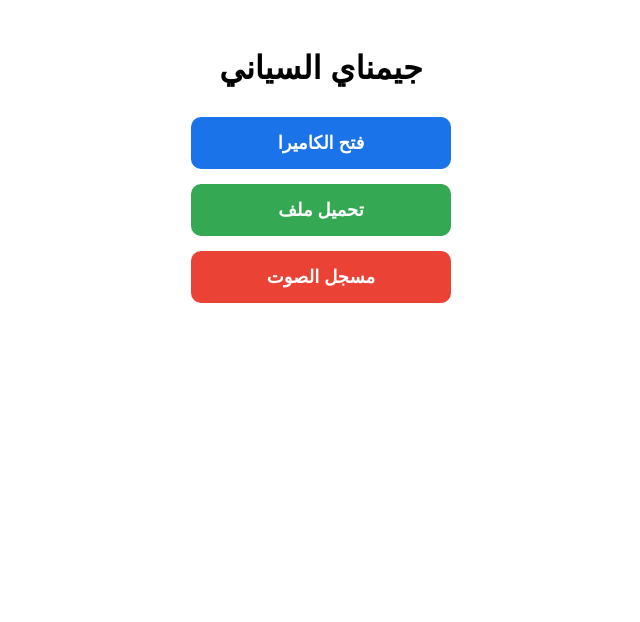
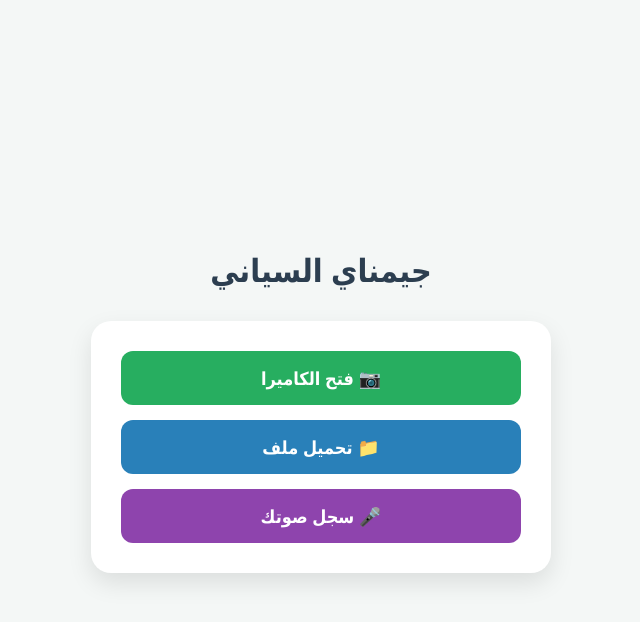
Before and after one commit to abdulbaqi-sayani/MyGeminiApp, a plain HTML site: page index.html in a window 1280 px wide. Shown: the whole page, without its empty margins (319-959 px from the left). Drawn offline with Linux system fonts and the light colour scheme.

Commit message:
Update index.html

```diff
--- a/index.html
+++ b/index.html
@@ -4,21 +4,66 @@
     <meta charset="UTF-8">
     <meta name="viewport" content="width=device-width, initial-scale=1.0">
     <title>جيمناي السياني</title>
+
     <link rel="manifest" href="manifest.json">
     <link rel="icon" href="icon.png" type="image/png">
+    <link rel="apple-touch-icon" href="icon.png">
+
     <style>
-        body { font-family: sans-serif; text-align: center; padding: 20px; }
-        .controls { display: flex; flex-direction: column; gap: 15px; align-items: center; margin-top: 30px; }
+        body {
+            font-family: 'Segoe UI', Tahoma, Geneva, Verdana, sans-serif;
+            background-color: #f4f7f6;
+            margin: 0;
+            display: flex;
+            flex-direction: column;
+            align-items: center;
+            justify-content: center;
+            height: 100vh;
+            color: #333;
+        }
+
+        h1 {
+            color: #2c3e50;
+            margin-bottom: 30px;
+        }
+
+        .container {
+            background: white;
+            padding: 30px;
+            border-radius: 20px;
+            box-shadow: 0 10px 25px rgba(0,0,0,0.1);
+            display: flex;
+            flex-direction: column;
+            gap: 15px;
+            width: 80%;
+            max-width: 400px;
+        }
+
         .btn {
-            padding: 15px 30px;
-            width: 200px;
-            cursor: pointer;
-            border: none;
-            border-radius: 10px;
-            background-color: #1a73e8;
-            color: white;
+            display: block;
+            padding: 15px;
+            text-align: center;
+            border-radius: 12px;
             font-size: 18px;
             font-weight: bold;
+            cursor: pointer;
+            transition: transform 0.2s, opacity 0.2s;
+            border: none;
+            color: white;
+            text-decoration: none;
+        }
+
+        .btn:active {
+            transform: scale(0.98);
+        }
+
+        /* ألوان مستوحاة من الصورة العلمية */
+        .btn-camera { background-color: #27ae60; } /* أخضر كيميائي */
+        .btn-upload { background-color: #2980b9; } /* أزرق تقني */
+        .btn-audio  { background-color: #8e44ad; } /* بنفسجي للمسجل */
+
+        input[type="file"] {
+            display: none;
         }
     </style>
 </head>
@@ -26,20 +71,20 @@
 
     <h1>جيمناي السياني</h1>
 
-    <div class="controls">
-        <label class="btn">
-            فتح الكاميرا
-            <input type="file" accept="image/*" capture="environment" style="display: none;">
+    <div class="container">
+        <label class="btn btn-camera">
+            📷 فتح الكاميرا
+            <input type="file" accept="image/*" capture="environment">
         </label>
 
-        <label class="btn" style="background-color: #34a853;">
-            تحميل ملف
-            <input type="file" style="display: none;">
+        <label class="btn btn-upload">
+            📁 تحميل ملف
+            <input type="file">
         </label>
 
-        <label class="btn" style="background-color: #ea4335;">
-            مسجل الصوت
-            <input type="file" accept="audio/*" style="display: none;">
+        <label class="btn btn-audio">
+            🎤 سجل صوتك
+            <input type="file" accept="audio/*">
         </label>
     </div>
 
```
